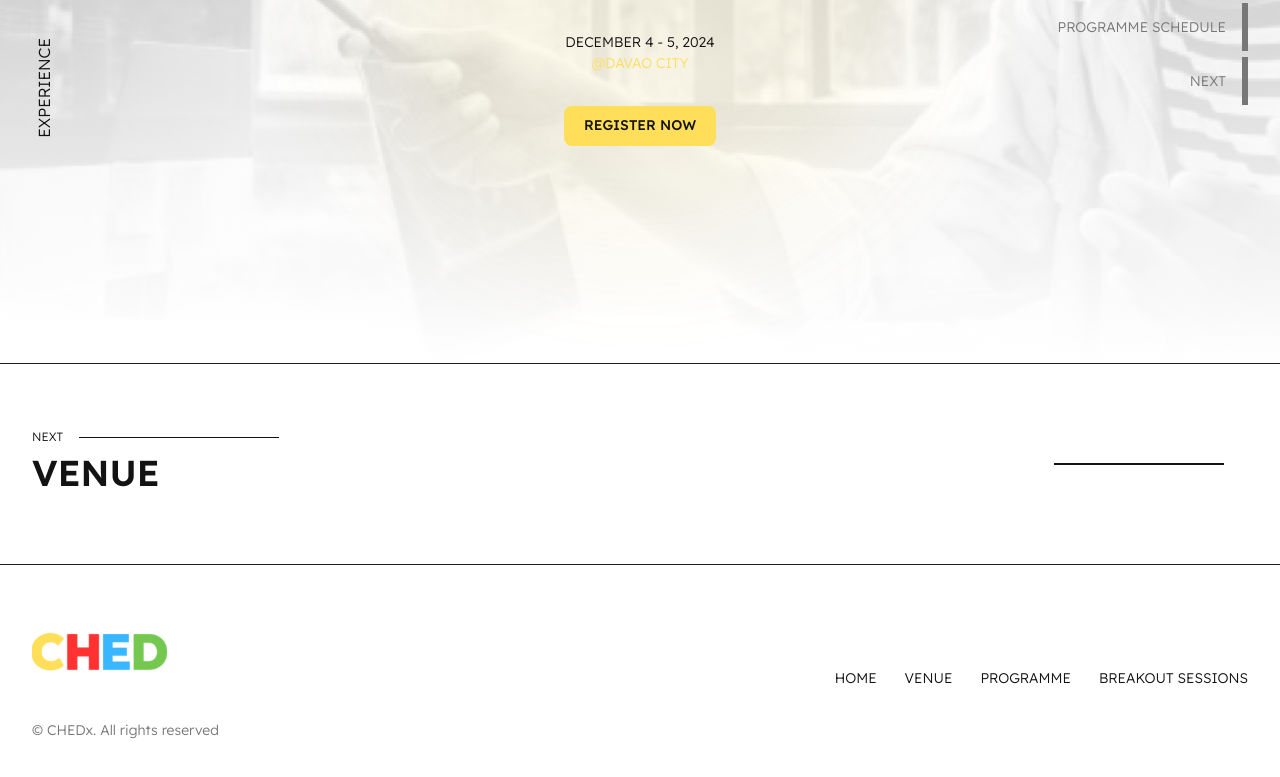
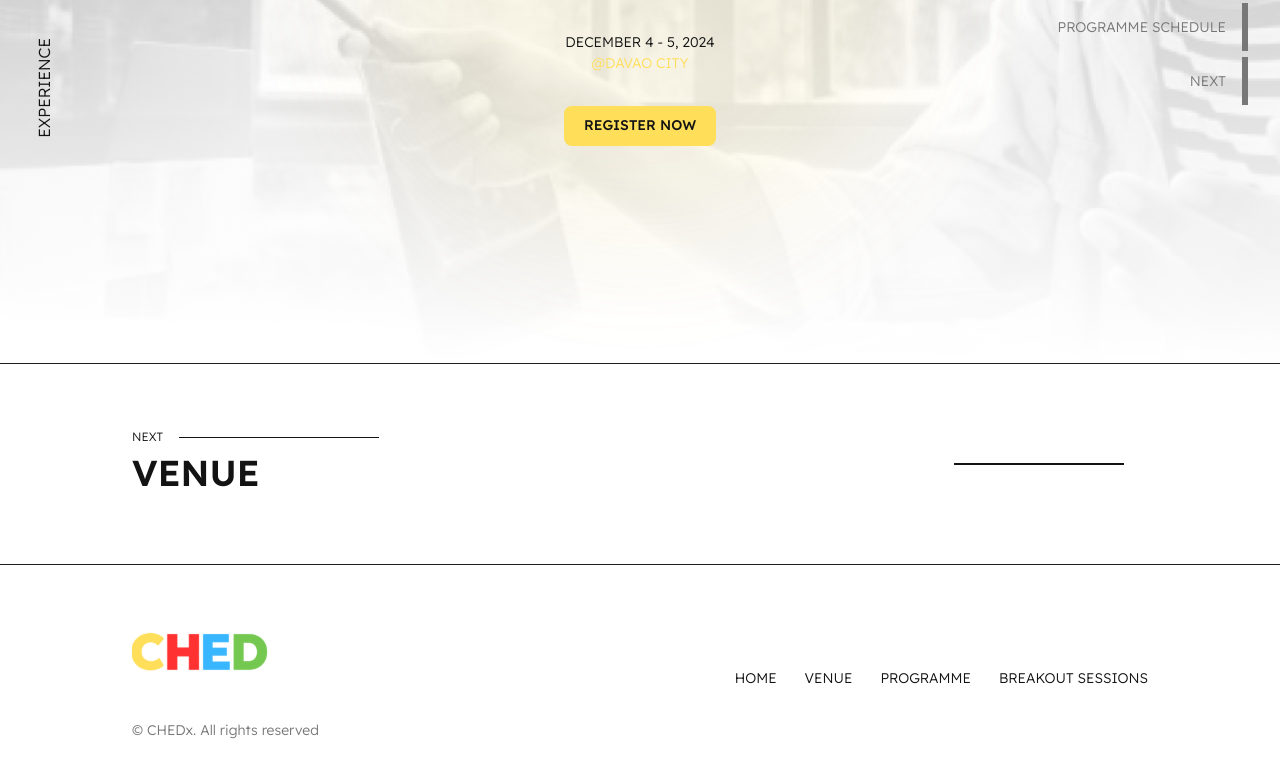
Before and after one commit to Samshh/CHEDx-Website, a React (Vite) app: page / in a window 1280 px wide. Shown: the part 437-1214 px from the top of the page. Built offline with nearby package versions, Linux system fonts and the light colour scheme; some icons are missing.

Commit message:
lowered the max-w footer&section

```diff
--- a/src/components/Sidebar.tsx
+++ b/src/components/Sidebar.tsx
@@ -10,7 +10,7 @@ export default function Sidebar() {
 
   return (
     <div className="fixed w-full left-0 top-[30%] pointer-events-none z-10">
-      <div className=" mx-auto max-w-[1920px] hidden lg:flex justify-between items-center">
+      <div className=" mx-auto max-w-[1920px] hidden xl:flex justify-between items-center">
         <div className="ml-[2rem] flex flex-col gap-[2rem]">
           {["explore", "exchange", "experience"].map((text, idx) => (
             <div key={idx} className="uppercase">
--- a/src/index.css
+++ b/src/index.css
@@ -11,9 +11,8 @@
 
   /* layout */
   section,
-  nav,
   footer {
-    @apply max-w-[1440px] mx-auto w-full;
+    @apply max-w-[1080px] mx-auto w-full;
   }
 
   section {
@@ -21,7 +20,7 @@
   }
 
   nav {
-    @apply flex justify-between items-center py-[1.25rem] px-[2rem] select-none;
+    @apply flex justify-between items-center py-[1.25rem] px-[2rem] select-none max-w-[1440px] mx-auto w-full;
   }
 
   footer {
```
